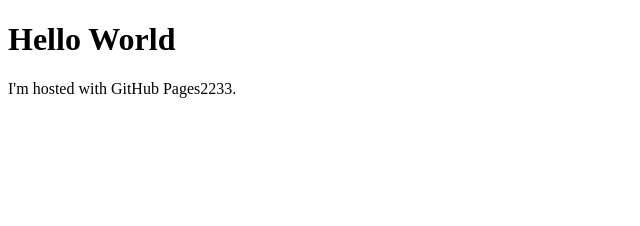
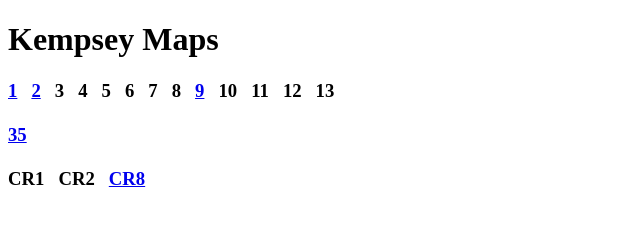
Before and after one commit to kcmaps/kcmaps, a plain HTML site: page index.html in a window 1280 px wide. Shown: the whole page, without its empty margins (0-640 px from the left). Drawn offline with Linux system fonts and the light colour scheme.

Commit message:
Update index.html

```diff
--- a/index.html
+++ b/index.html
@@ -1,7 +1,6 @@
 <!DOCTYPE html>
 <html>
 <body>
-<h1>Hello World</h1>
-<p>I'm hosted with GitHub Pages2233.</p>
-</body>
-</html>
+<h1>Kempsey Maps</h1>
+<h3><a href="https://territoryhelper.com/View/Territory/2740702 ">1</a> &nbsp;&nbsp;<a href="https://territoryhelper.com/View/Territory/2740706">2</a> &nbsp; 3&nbsp;&nbsp; 4&nbsp;&nbsp; 5&nbsp;&nbsp; 6&nbsp;&nbsp; 7&nbsp;&nbsp; 8&nbsp;&nbsp;&nbsp;<a href="https://territoryhelper.com/View/Territory/2740752 ">9</a> &nbsp; 10&nbsp;&nbsp; 11&nbsp;&nbsp; 12&nbsp;&nbsp; 13&nbsp;&nbsp; <br /><br /><a href="https://territoryhelper.com/View/Territory/2740794 ">35</a><br /><br />CR1&nbsp;&nbsp; CR2&nbsp;&nbsp; <a href="https://territoryhelper.com/View/Territory/2740843 ">CR8</a></h3>
+<p>&nbsp;</p>
```
